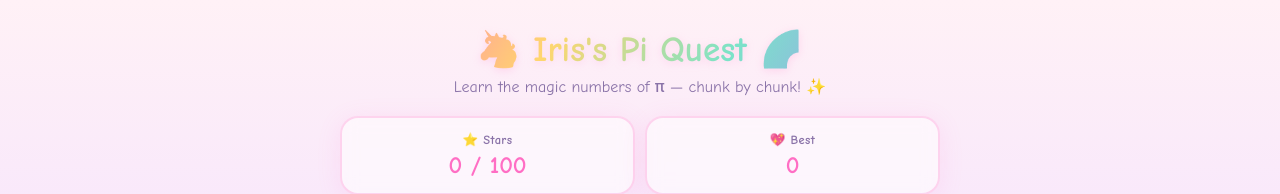
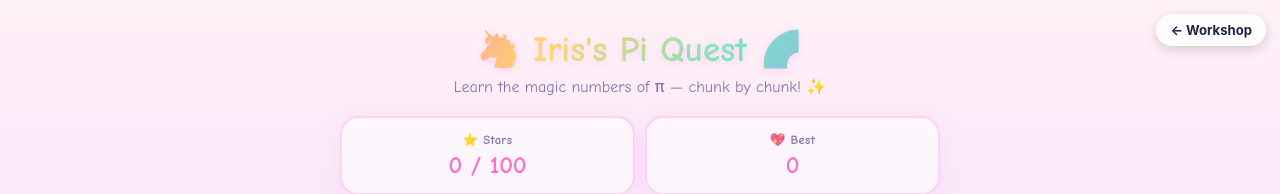
Before and after one commit to angelakim0126/pi-iris, a plain HTML site: page index.html in a window 1280 px wide. Shown: the top 194 px of the page. Drawn offline with Linux system fonts and the light colour scheme.

Commit message:
Add 'Workshop' back-link to angelakim0126.github.io

```diff
--- a/index.html
+++ b/index.html
@@ -8,6 +8,7 @@
   <link rel="stylesheet" href="styles.css?v=20260614c">
 </head>
 <body>
+  <a href="https://angelakim0126.github.io/" aria-label="Back to Angela's Workshop" style="position:fixed;top:14px;right:14px;z-index:9999;padding:8px 14px;border-radius:999px;background:rgba(255,255,255,0.78);backdrop-filter:blur(8px);-webkit-backdrop-filter:blur(8px);color:#1f2348;text-decoration:none;font-family:-apple-system,BlinkMacSystemFont,'Segoe UI',sans-serif;font-size:0.82rem;font-weight:700;box-shadow:0 4px 12px rgba(0,0,0,0.15);">← Workshop</a>
   <div id="app">
     <!-- Home screen -->
     <div id="home" class="screen">
```
